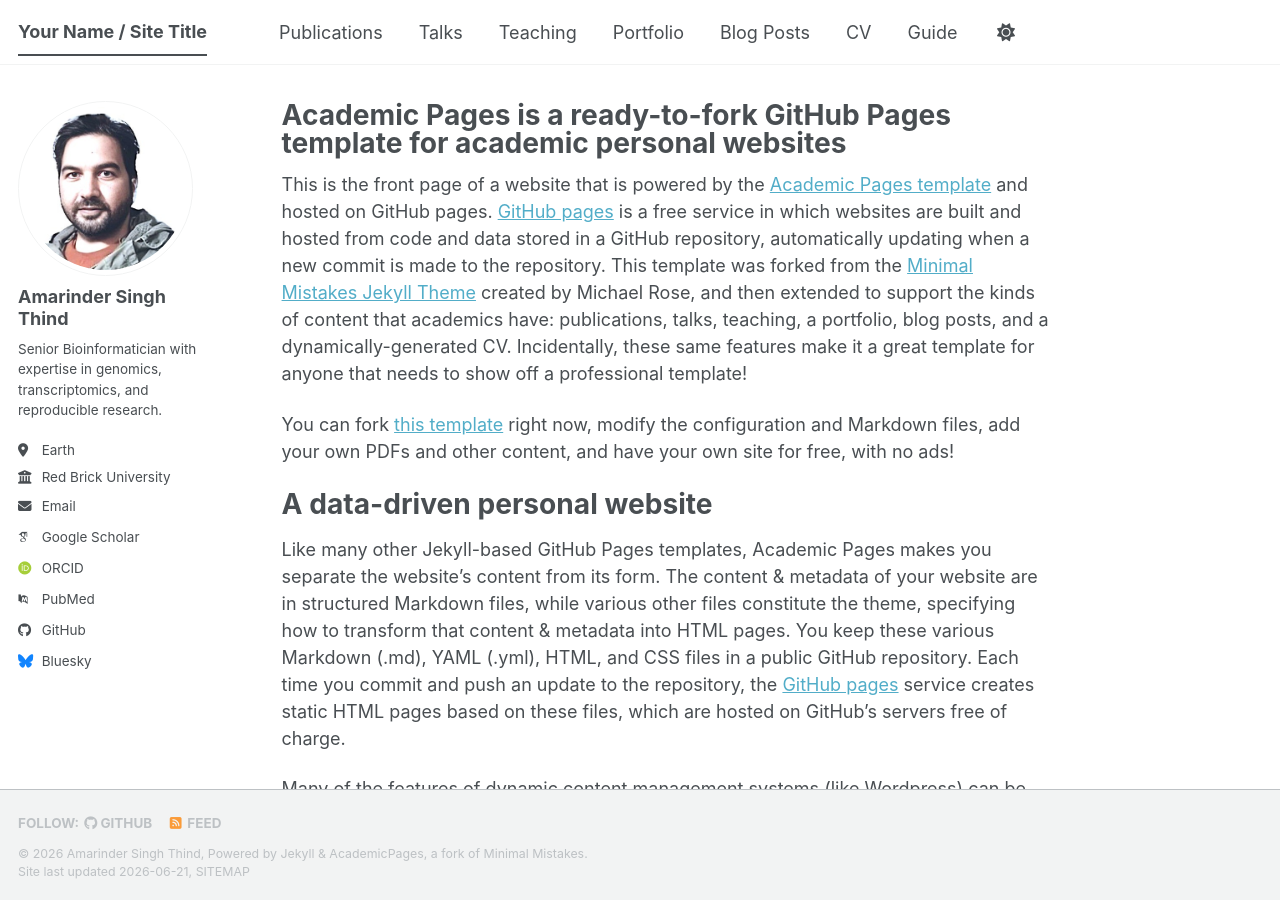
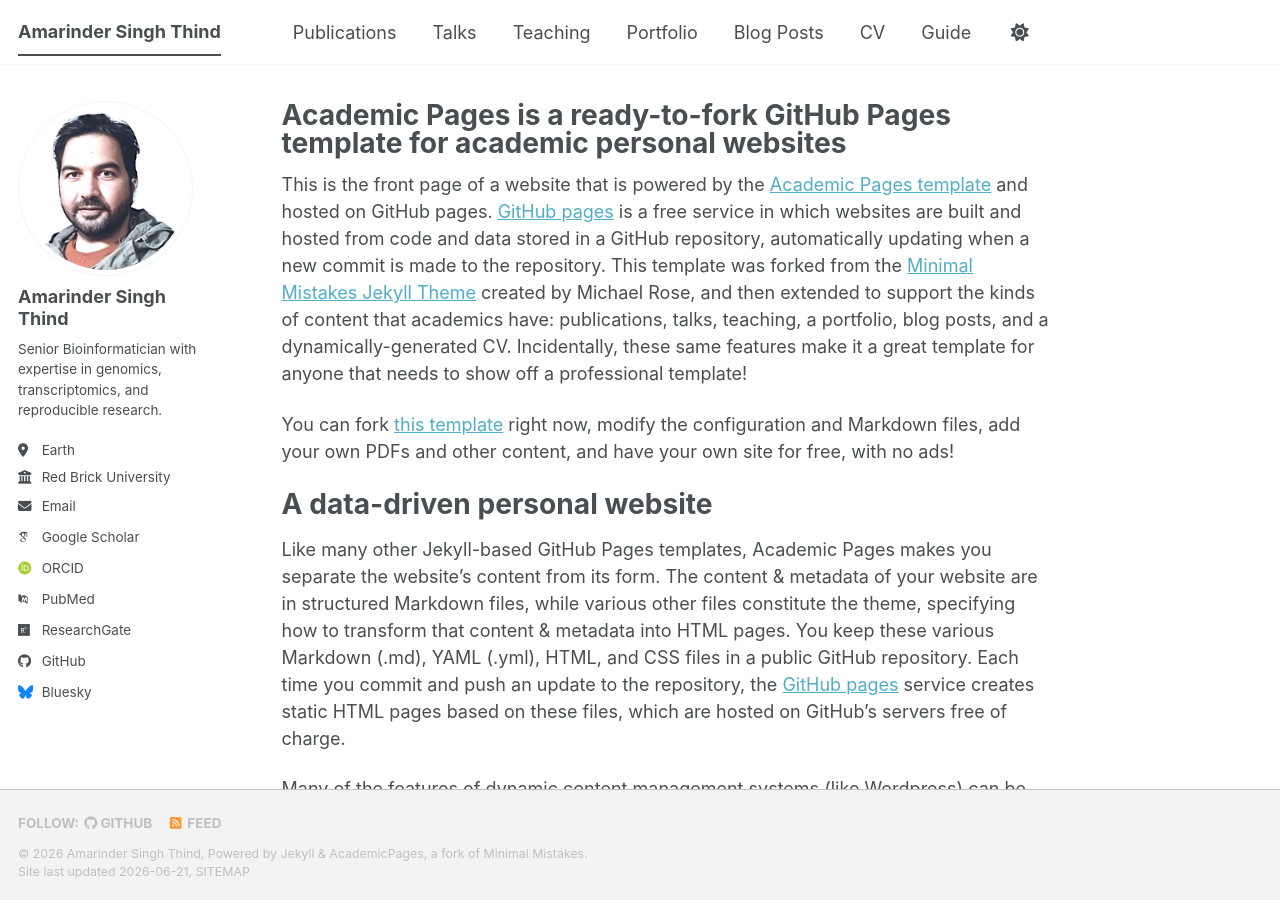
Before and after one commit to amarinderthind/amarinderthind.github.io, a Jekyll site: the page built from _pages/about.md, in a window 1280 px wide and 900 px high. Built offline with Jekyll 4.4.1, drawn with Linux system fonts in a browser that asks for light colours; some web fonts are replaced; a script bundle is joined from its source files by our own code; library files that are not in the unit come from our copies; part of the change alters nothing that is shown.

Commit message:
Update personal information in _config.yml

```diff
--- a/_config.yml
+++ b/_config.yml
@@ -9,7 +9,7 @@
 # Basic Site Settings
 locale                   : "en-US"
 site_theme               : "default" # The available themes options are "default", "air", "sunrise", "mint", "dirt" and "contrast"
-title                    : "Your Name / Site Title"
+title                    : "Amarinder Singh Thind"
 title_separator          : "-"
 name                     : &name "Amarinder Singh Thind"
 description              : &description "Your Name's academic portfolio"   # Update this with a general description of your site, this is the default if not overridden by a page
@@ -35,15 +35,15 @@ author:
   # Academic websites
   academia         : # URL
   arxiv            : # URL - Update with the correct link to your profile
-  googlescholar    : "https://scholar.google.com/citations?user=PS_CX0AAAAAJ"
+  googlescholar    : "https://scholar.google.com/citations?user=lLWkAlMAAAAJ&hl=en"
   inspire-hep      : # URL
   impactstory      : # URL
   orcid            : "https://orcid.org/yourorcidurl"
   semantic         : # URL
   ssrn             : # URL
   pubmed           : "https://www.ncbi.nlm.nih.gov/pubmed/?term=john+snow"
-  researchgate     : # URL
-  scopus           : # URL
+  researchgate     : "https://www.researchgate.net/profile/Amarinder-Thind?ev=hdr_xprf"
+  WorkflowHub      : "https://workflowhub.eu/people/1372"
   zotero           : # URL
 
 
@@ -51,7 +51,7 @@ author:
   bitbucket        : # Username - Update with your username on the site
   codepen          : # Username
   dribbble         : # Username
-  github           : "academicpages"
+  github           : "amarinderthind"
   kaggle           : # Username
   stackoverflow    : # User number or user number and name (i.e., use "1" or "1/jeff-atwood")
 
```
